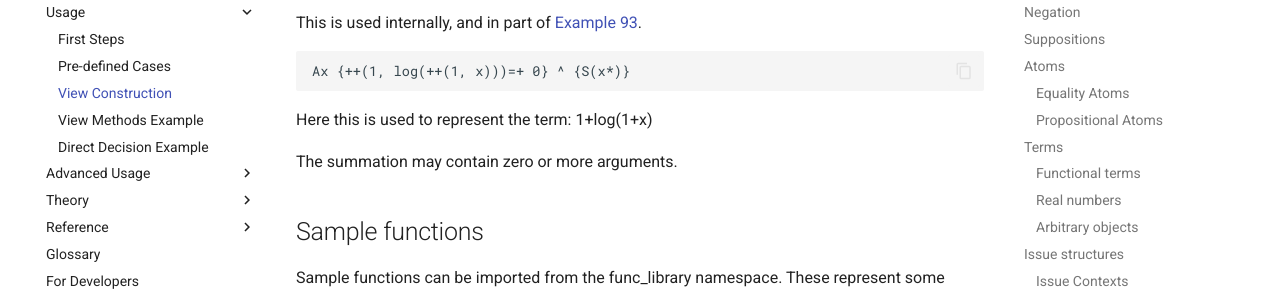
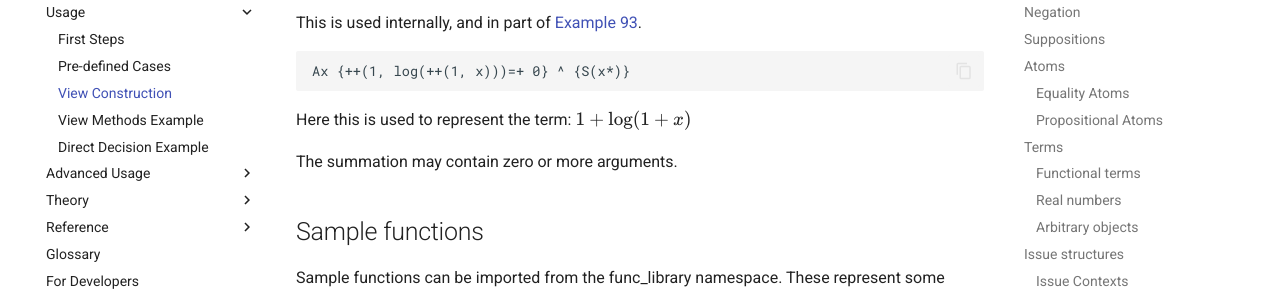
Before and after one commit to juancadile/PyETR-myfork, an MkDocs documentation site: the page built from docs/usage/view_construction.md, in a window 1280 px wide and 900 px high, scrolled down 10104 px. Shown: the part 150-444 px from the top of the window. Built offline with MkDocs 1.6.1 and Material for MkDocs 9.7.7, drawn with Linux system fonts in a browser that asks for light colours.

Commit message:
Putting maths in math mode.

````diff
--- a/docs/usage/view_construction.md
+++ b/docs/usage/view_construction.md
@@ -395,7 +395,7 @@ This is used internally, and in part of [Example 93](../reference/case_index.md#
 Ax {++(1, log(++(1, x)))=+ 0} ^ {S(x*)}
 ```
 
-Here this is used to represent the term: 1+log(1+x)
+Here this is used to represent the term: $1+\log(1+x)$
 
 The summation may contain zero or more arguments.
 
````
